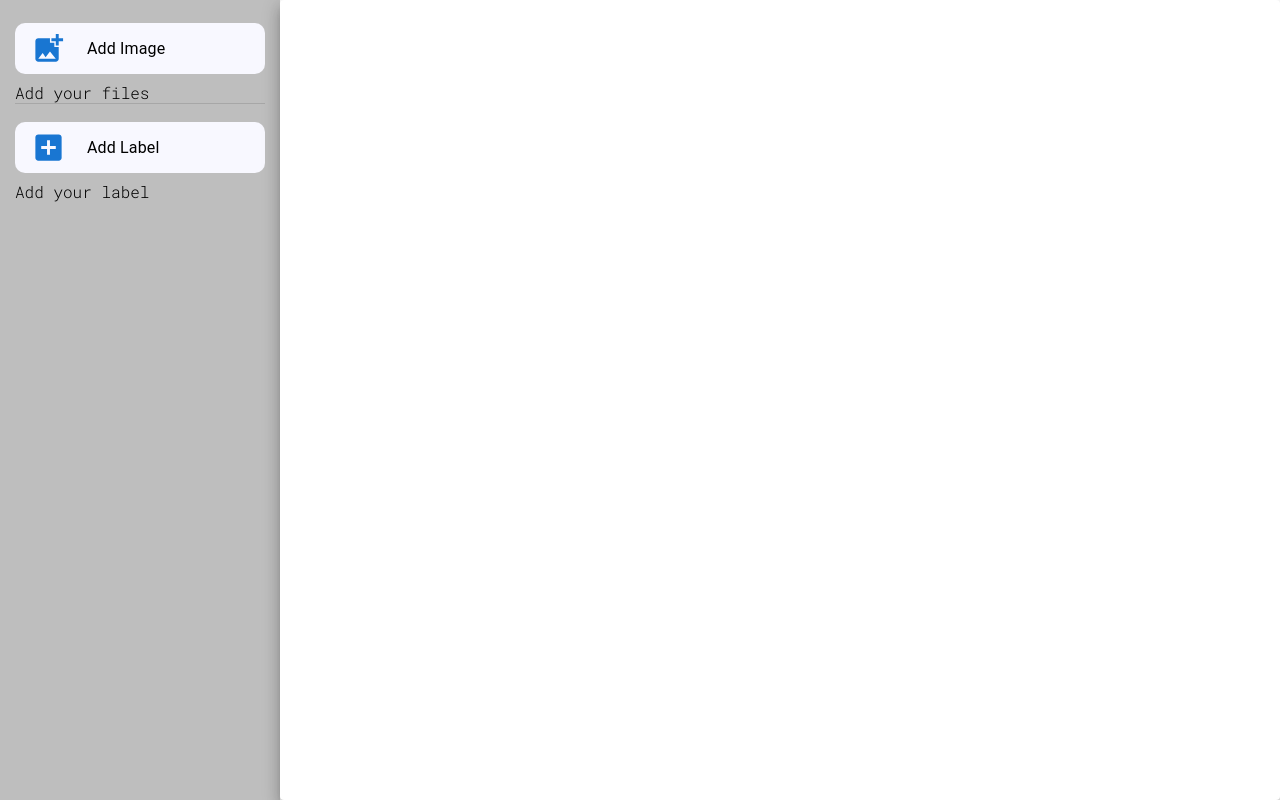
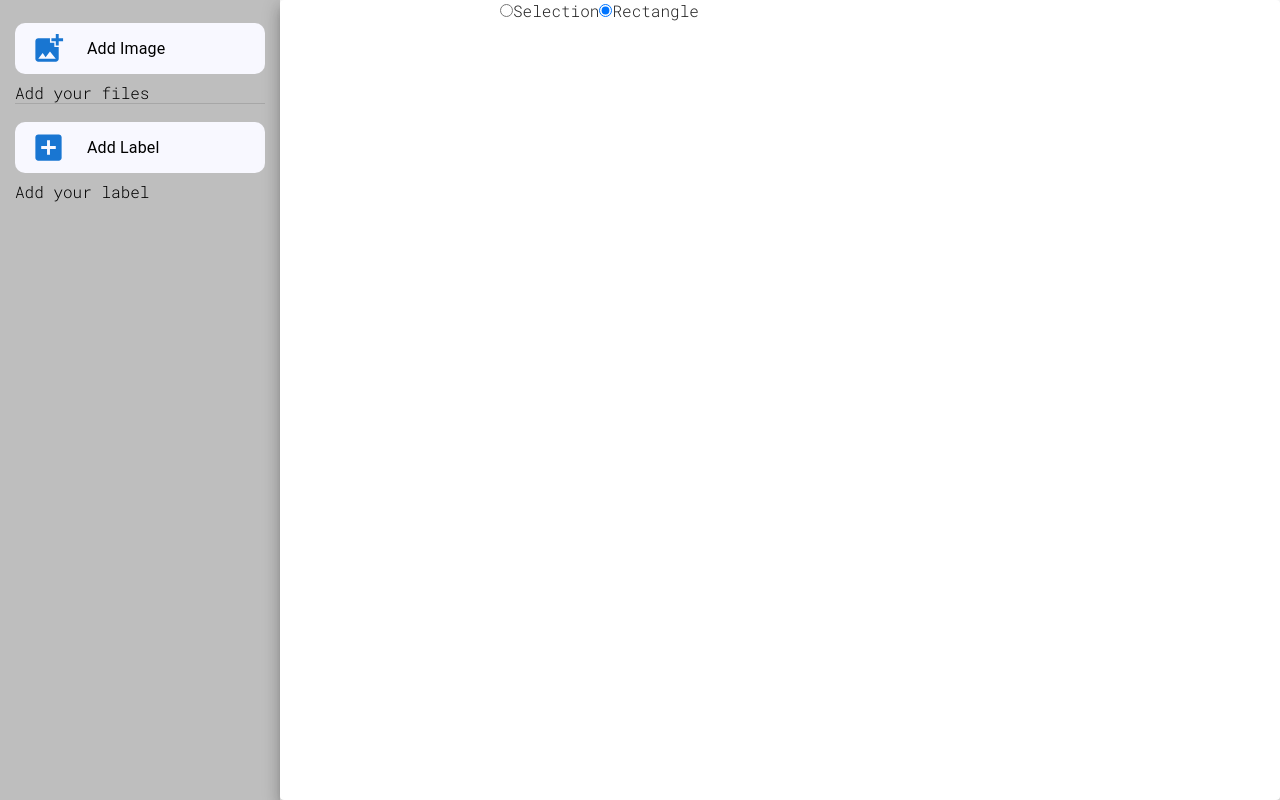
Before and after one commit to himchan94/react-image-labeler, a React (Create React App) app in the folder client/: page / in a window 1280 px wide. Built offline with nearby package versions, Linux system fonts and the light colour scheme.

Commit message:
canvas drawing done & !!layering problem

```diff
--- a/client/src/components/ImageShow.jsx
+++ b/client/src/components/ImageShow.jsx
@@ -1,20 +1,32 @@
 import { useEffect, useState } from "react";
-import useStyles from "../css/useStyles.js";
 
-import { useDispatch, useSelector } from "react-redux";
+// Redux
+import { useSelector } from "react-redux";
+
+let layer;
+let layerCtx;
 
 const ImageShow = () => {
-  const classes = useStyles();
+  const [elements, setElements] = useState([]);
+  const [action, setAction] = useState("none");
+  const [tool, setTool] = useState("rectangle");
+  const [selectedElement, setSelectedElement] = useState(null);
+
   const loaded_image = useSelector((state) => state.image);
+  let currentIndex = useSelector((state) => state.current.index);
 
-  console.log(loaded_image, "로디드 이미지");
   useEffect(() => {
-    let file, fr, img;
     const canvas = document.getElementById("canvas");
     const ctx = canvas.getContext("2d");
 
+    layer = document.getElementById("layer");
+    layerCtx = layer.getContext("2d");
+
+    // file = local image file, fr =  fileReader, img = image object
+    let file, fr, img;
+
     function loadImage() {
-      file = loaded_image.image[0].file;
+      file = loaded_image.image[currentIndex].file;
       fr = new FileReader();
       fr.onload = createImage;
       fr.readAsDataURL(file);
@@ -28,27 +40,256 @@ const ImageShow = () => {
       function imageLoaded() {
         canvas.width = img.width;
         canvas.height = img.height;
+        layer.width = img.width;
+        layer.height = img.height;
         ctx.drawImage(img, 0, 0);
       }
     }
 
     function reset() {
       ctx.clearRect(0, 0, ctx.canvas.width, ctx.canvas.height);
+      layerCtx.clearRect(0, 0, ctx.canvas.width, ctx.canvas.height);
     }
-    if (loaded_image.image.length !== 0) loadImage();
 
+    if (loaded_image.image.length !== 0) {
+      loadImage();
+      elements.forEach(({ layerElement }) => layerElement());
+    }
     return () => reset();
-  }, [loaded_image]);
+  }, [loaded_image, currentIndex, elements]);
 
-  console.log(loaded_image);
+  const createElement = (id, x1, y1, x2, y2, type) => {
+    // const roughElement = generator.line(x1, y1, x2, y2);
+    const layerElement =
+      type === "line"
+        ? null // 추후 다른 기능 확장예정
+        : function () {
+            layerCtx.strokeStyle = "gold";
+            layerCtx.strokeRect(x1, y1, x2 - x1, y2 - y1);
+          };
+    return { id, x1, y1, x2, y2, type, layerElement };
+  };
+
+  // offset for select
+  const nearPoint = (x, y, x1, y1, name) => {
+    return Math.abs(x - x1) < 5 && Math.abs(y - y1) < 5 ? name : null;
+  };
+
+  const positionWithinElement = (x, y, element) => {
+    const { type, x1, y1, x2, y2 } = element;
+    if (type === "rectangle") {
+      const topLeft = nearPoint(x, y, x1, y1, "tl");
+      const topRight = nearPoint(x, y, x2, y1, "tr");
+      const bottomLeft = nearPoint(x, y, x1, y2, "bl");
+      const bottomRight = nearPoint(x, y, x2, y2, "br");
+      const inside = x >= x1 && x <= x2 && y >= y1 && y <= y2 ? "inside" : null;
+
+      return topLeft || topRight || bottomLeft || bottomRight || inside;
+    }
+  };
+
+  const getElementAtPosition = (x, y, elements) => {
+    return elements
+      .map((element) => ({
+        ...element,
+        position: positionWithinElement(x, y, element),
+      }))
+      .find((element) => element.position !== null);
+  };
+
+  const updateElement = (id, x1, y1, x2, y2, type) => {
+    const updatedElement = createElement(id, x1, y1, x2, y2, type);
+
+    const elementsCopy = [...elements];
+    elementsCopy[id] = updatedElement;
+    setElements(elementsCopy);
+  };
+
+  // {최소x1, 최소y1, 최소x2, 최소y2} 조정
+  const adjustElementCoordinate = (element) => {
+    const { type, x1, y1, x2, y2 } = element;
+    if (type === "rectangle") {
+      const minX = Math.min(x1, x2);
+      const maxX = Math.max(x1, x2);
+      const minY = Math.min(y1, y2);
+      const maxY = Math.max(y1, y2);
+      return { x1: minX, y1: minY, x2: maxX, y2: maxY };
+    }
+  };
+
+  const cursorForPosition = (position) => {
+    switch (position) {
+      case "tl":
+      case "br":
+      case "start":
+      case "end":
+        return "nwse-resize";
+      default:
+        return "move";
+    }
+  };
+
+  const resizedCoordinates = (clientX, clientY, position, coordinates) => {
+    const { x1, y1, x2, y2 } = coordinates;
+    switch (position) {
+      case "tl":
+      case "start":
+        return { x1: clientX, y1: clientY, x2, y2 };
+      case "tr":
+        return { x1, y1: clientY, x2: clientX, y2 };
+      case "bl":
+        return { x1: clientX, y1, x2, y2: clientY };
+      case "br":
+      case "end":
+        return { x1, y1, x2: clientX, y2: clientY };
+      default:
+        return null; //should not really get here...
+    }
+  };
+
+  const handleMouseDown = (e) => {
+    const { clientX, clientY } = realXY(layer, e);
+    if (tool === "selection") {
+      const element = getElementAtPosition(clientX, clientY, elements);
+
+      if (element) {
+        const offsetX = clientX - element.x1;
+        const offsetY = clientY - element.y1;
+        setSelectedElement({ ...element, offsetX, offsetY });
+
+        if (element.position === "inside") {
+          setAction("moving");
+        } else {
+          setAction("resizing");
+        }
+      }
+      // if we are on an element
+      // setaction(moving)
+    } else {
+      const id = elements.length;
+      const element = createElement(
+        id,
+        clientX,
+        clientY,
+        clientX,
+        clientY,
+        tool
+      );
+      setElements((prevState) => [...prevState, element]);
+      setAction("drawing");
+      setSelectedElement(element);
+    }
+  };
+
+  const realXY = (canvas, event) => {
+    const rect = canvas.getBoundingClientRect();
+    return {
+      clientX:
+        ((event.clientX - rect.left) / (rect.right - rect.left)) * canvas.width,
+      clientY:
+        ((event.clientY - rect.top) / (rect.bottom - rect.top)) * canvas.height,
+    };
+  };
+
+  const handleMouseMove = (e) => {
+    const { clientX, clientY } = realXY(layer, e);
+
+    if (tool === "selection") {
+      const element = getElementAtPosition(clientX, clientY, elements);
+      e.target.style.cursor = element
+        ? cursorForPosition(element.position)
+        : "default";
+    }
+
+    if (action === "drawing") {
+      const index = elements.length - 1;
+      const { x1, y1 } = elements[index];
+      updateElement(index, x1, y1, clientX, clientY, tool);
+    } else if (action === "moving") {
+      const { id, x1, x2, y1, y2, type, offsetX, offsetY } = selectedElement;
+      const width = x2 - x1;
+      const height = y2 - y1;
+      const newX1 = clientX - offsetX;
+      const newY1 = clientY - offsetY;
+      updateElement(id, newX1, newY1, newX1 + width, newY1 + height, type);
+    } else if (action === "resizing") {
+      const { id, type, position, ...coordinates } = selectedElement;
+      const { x1, y1, x2, y2 } = resizedCoordinates(
+        clientX,
+        clientY,
+        position,
+        coordinates
+      );
+      updateElement(id, x1, y1, x2, y2, type);
+    }
+  };
+
+  const handleMouseUp = (e) => {
+    if (selectedElement) {
+      const index = selectedElement.id;
+      const { id, type } = elements[index];
+      if (action === "drawing" || "resizing") {
+        console.log(elements[index]);
+        const { x1, y1, x2, y2 } = adjustElementCoordinate(elements[index]);
+        console.log(x1, y1, x2, y2);
+        updateElement(id, x1, y1, x2, y2, type);
+      }
+
+      setAction("none");
+      setSelectedElement(null);
+    }
+  };
+
   if (loaded_image.length === 0) {
     return <h1>Upload your image</h1>;
   } else {
     return (
-      <canvas
-        id="canvas"
-        style={{ maxWidth: "100%", maxHeight: "100%", overflow: "auto" }}
-      ></canvas>
+      <>
+        <div style={{ position: "fixed", top: 0, left: 500 }}>
+          {" "}
+          <input
+            type="radio"
+            id="selection"
+            checked={tool === "selection"}
+            onChange={() => setTool("selection")}
+          />
+          <label htmlFor="selection">Selection</label>
+          <input
+            type="radio"
+            id="rectangle"
+            checked={tool === "rectangle"}
+            onChange={() => setTool("rectangle")}
+          />
+          <label htmlFor="rectangle">Rectangle</label>
+        </div>
+
+        <canvas
+          id="layer"
+          style={{
+            maxWidth: "100%",
+            maxHeight: "100%",
+            overflow: "auto",
+            // backgroundColor: "green",
+            position: "absolute",
+            zIndex: 44,
+            backgroundColor: "transparent",
+          }}
+          onMouseDown={handleMouseDown}
+          onMouseMove={handleMouseMove}
+          onMouseUp={handleMouseUp}
+        ></canvas>
+        <canvas
+          id="canvas"
+          style={{
+            maxWidth: "100%",
+            maxHeight: "100%",
+            overflow: "auto",
+            position: "absolute",
+            zIndex: 11,
+            backgroundColor: "transparent",
+          }}
+        ></canvas>
+      </>
     );
   }
 };
```
